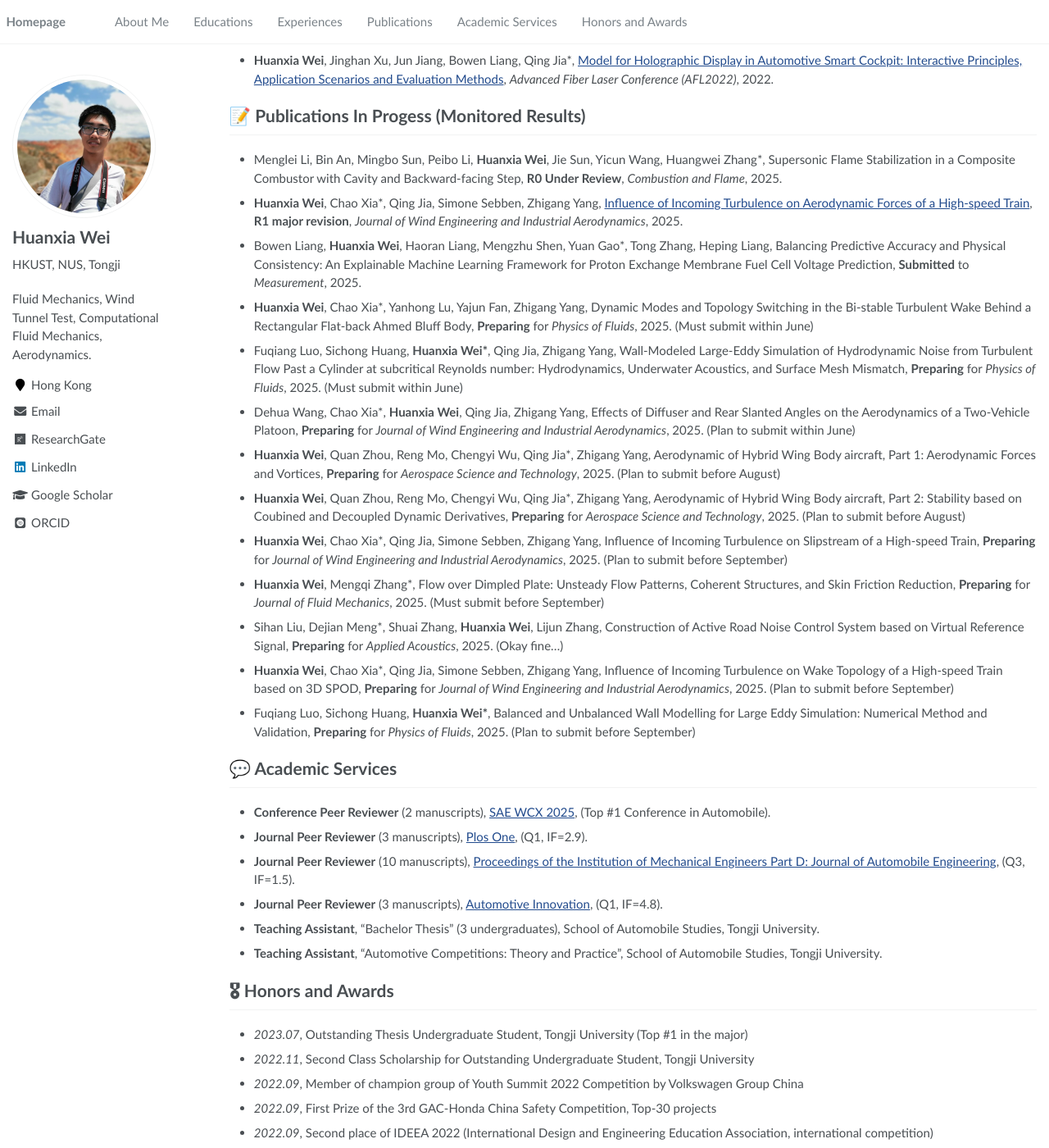
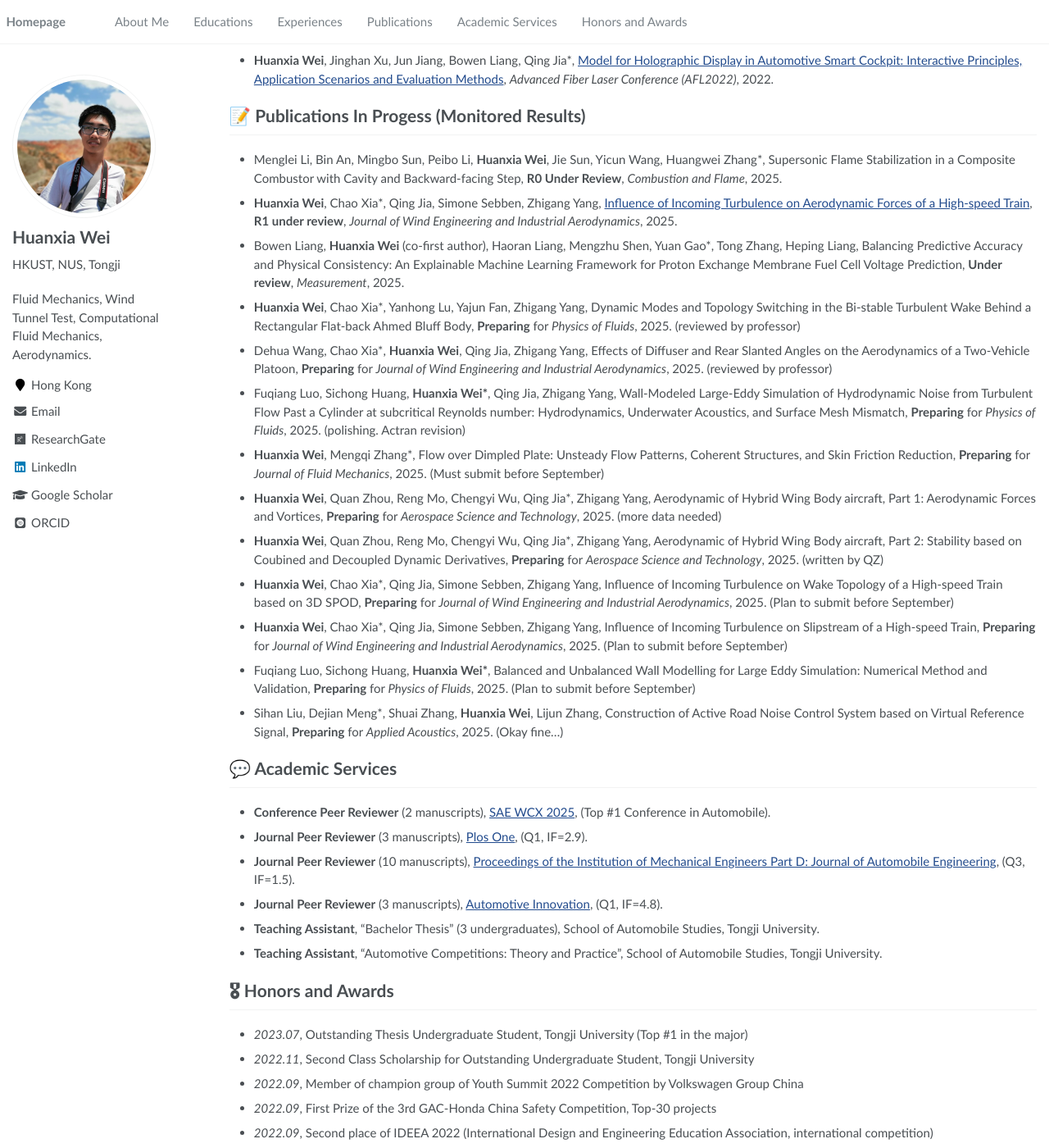
Before and after one commit to hweifluids/academicpage-dev1, a Jekyll site: the page built from _pages/about.md, in a window 1280 px wide and 1400 px high, scrolled down 1862 px. Shown: the whole window at 82% size. Built offline with Jekyll 4.4.1, drawn with Linux system fonts in a browser that asks for light colours; some web fonts are replaced.

Commit message:
Update about.md

```diff
--- a/_pages/about.md
+++ b/_pages/about.md
@@ -75,6 +75,16 @@ He has little citation     <a href="https://scholar.google.com/citations?user=5s
 
 - Qing Xia, Xinpeng Chen, **Huanxia Wei**, Guoliang Zhou, Jingmei Dong\*, [Static Sitting Posture Control during Writing Tasks in Idiopathic Scoliosis among Freshmen](https://doi.org/10.1186%2Fs13018-023-04228-z), *Journal of Orthopaedic Surgery and Research*, 2023 (Q1, If=2.8).
 
+
+
+
+
+
+
+
+
+
+
 # 📝 Conferences
 <span class='anchor' id='-conferences'></span>
 
@@ -94,37 +104,65 @@ He has little citation     <a href="https://scholar.google.com/citations?user=5s
 
 
 
+
+
+
+
+
+
+
+
+
+
+
+
+
+
 # 📝 Publications In Progess (Monitored Results)
 <span class='anchor' id='-publicationsIP'></span>
 
 - Menglei Li, Bin An, Mingbo Sun, Peibo Li, **Huanxia Wei**, Jie Sun, Yicun Wang, Huangwei Zhang\*, Supersonic Flame Stabilization in a Composite Combustor with Cavity and Backward-facing Step, **R0 Under Review**, *Combustion and Flame*, 2025.
 
-- **Huanxia Wei**, Chao Xia\*, Qing Jia, Simone Sebben, Zhigang Yang, [Influence of Incoming Turbulence on Aerodynamic Forces of a High-speed Train](https://github.com/hweifluids/hweifluids.github.io/raw/refs/heads/main/files/Preprints/HST_Turbulence_PartOne_Forces.pdf), **R1 major revision**, *Journal of Wind Engineering and Industrial Aerodynamics*, 2025.
+- **Huanxia Wei**, Chao Xia\*, Qing Jia, Simone Sebben, Zhigang Yang, [Influence of Incoming Turbulence on Aerodynamic Forces of a High-speed Train](https://github.com/hweifluids/hweifluids.github.io/raw/refs/heads/main/files/Preprints/HST_Turbulence_PartOne_Forces.pdf), **R1 under review**, *Journal of Wind Engineering and Industrial Aerodynamics*, 2025.
 
-- Bowen Liang, **Huanxia Wei**, Haoran Liang, Mengzhu Shen, Yuan Gao\*, Tong Zhang, Heping Liang, Balancing Predictive Accuracy and Physical Consistency: An Explainable Machine Learning Framework for Proton Exchange Membrane Fuel Cell Voltage Prediction, **Submitted** to *Measurement*, 2025.
+- Bowen Liang, **Huanxia Wei** (co-first author), Haoran Liang, Mengzhu Shen, Yuan Gao\*, Tong Zhang, Heping Liang, Balancing Predictive Accuracy and Physical Consistency: An Explainable Machine Learning Framework for Proton Exchange Membrane Fuel Cell Voltage Prediction, **Under review**, *Measurement*, 2025.
 
-- **Huanxia Wei**, Chao Xia\*, Yanhong Lu, Yajun Fan, Zhigang Yang, Dynamic Modes and Topology Switching in the Bi-stable Turbulent Wake Behind a Rectangular Flat-back Ahmed Bluff Body, **Preparing** for *Physics of Fluids*, 2025. (Must submit within June)
+- **Huanxia Wei**, Chao Xia\*, Yanhong Lu, Yajun Fan, Zhigang Yang, Dynamic Modes and Topology Switching in the Bi-stable Turbulent Wake Behind a Rectangular Flat-back Ahmed Bluff Body, **Preparing** for *Physics of Fluids*, 2025. (reviewed by professor)
 
-- Fuqiang Luo, Sichong Huang, **Huanxia Wei\***, Qing Jia, Zhigang Yang, Wall-Modeled Large-Eddy Simulation of Hydrodynamic Noise from Turbulent Flow Past a Cylinder at subcritical Reynolds number: Hydrodynamics, Underwater Acoustics, and Surface Mesh Mismatch, **Preparing** for *Physics of Fluids*, 2025. (Must submit within June)
+- Dehua Wang, Chao Xia\*, **Huanxia Wei**, Qing Jia, Zhigang Yang, Effects of Diffuser and Rear Slanted Angles on the Aerodynamics of a Two-Vehicle Platoon, **Preparing** for *Journal of Wind Engineering and Industrial Aerodynamics*, 2025. (reviewed by professor)
 
-- Dehua Wang, Chao Xia\*, **Huanxia Wei**, Qing Jia, Zhigang Yang, Effects of Diffuser and Rear Slanted Angles on the Aerodynamics of a Two-Vehicle Platoon, **Preparing** for *Journal of Wind Engineering and Industrial Aerodynamics*, 2025. (Plan to submit within June)
+- Fuqiang Luo, Sichong Huang, **Huanxia Wei\***, Qing Jia, Zhigang Yang, Wall-Modeled Large-Eddy Simulation of Hydrodynamic Noise from Turbulent Flow Past a Cylinder at subcritical Reynolds number: Hydrodynamics, Underwater Acoustics, and Surface Mesh Mismatch, **Preparing** for *Physics of Fluids*, 2025. (polishing. Actran revision)
 
 
 
 
-- **Huanxia Wei**, Quan Zhou, Reng Mo, Chengyi Wu, Qing Jia\*, Zhigang Yang, Aerodynamic of Hybrid Wing Body aircraft, Part 1: Aerodynamic Forces and Vortices, **Preparing** for *Aerospace Science and Technology*, 2025. (Plan to submit before August)
 
-- **Huanxia Wei**, Quan Zhou, Reng Mo, Chengyi Wu, Qing Jia\*, Zhigang Yang, Aerodynamic of Hybrid Wing Body aircraft, Part 2: Stability based on Coubined and Decoupled Dynamic Derivatives, **Preparing** for *Aerospace Science and Technology*, 2025. (Plan to submit before August)
+
+
+
+
+
+- **Huanxia Wei**, Mengqi Zhang\*, Flow over Dimpled Plate: Unsteady Flow Patterns, Coherent Structures, and Skin Friction Reduction, **Preparing** for *Journal of Fluid Mechanics*, 2025. (Must submit before September)
+
+
+
+
+- **Huanxia Wei**, Quan Zhou, Reng Mo, Chengyi Wu, Qing Jia\*, Zhigang Yang, Aerodynamic of Hybrid Wing Body aircraft, Part 1: Aerodynamic Forces and Vortices, **Preparing** for *Aerospace Science and Technology*, 2025. (more data needed)
+
+- **Huanxia Wei**, Quan Zhou, Reng Mo, Chengyi Wu, Qing Jia\*, Zhigang Yang, Aerodynamic of Hybrid Wing Body aircraft, Part 2: Stability based on Coubined and Decoupled Dynamic Derivatives, **Preparing** for *Aerospace Science and Technology*, 2025. (written by QZ)
+
+
+- **Huanxia Wei**, Chao Xia\*, Qing Jia, Simone Sebben, Zhigang Yang, Influence of Incoming Turbulence on Wake Topology of a High-speed Train based on 3D SPOD, **Preparing** for *Journal of Wind Engineering and Industrial Aerodynamics*, 2025. (Plan to submit before September)
 
 - **Huanxia Wei**, Chao Xia\*, Qing Jia, Simone Sebben, Zhigang Yang, Influence of Incoming Turbulence on Slipstream of a High-speed Train, **Preparing** for *Journal of Wind Engineering and Industrial Aerodynamics*, 2025. (Plan to submit before September)
 
-- **Huanxia Wei**, Mengqi Zhang\*, Flow over Dimpled Plate: Unsteady Flow Patterns, Coherent Structures, and Skin Friction Reduction, **Preparing** for *Journal of Fluid Mechanics*, 2025. (Must submit before September)
+- Fuqiang Luo, Sichong Huang, **Huanxia Wei\***, Balanced and Unbalanced Wall Modelling for Large Eddy Simulation: Numerical Method and Validation, **Preparing** for *Physics of Fluids*, 2025. (Plan to submit before September)
 
 - Sihan Liu, Dejian Meng\*, Shuai Zhang, **Huanxia Wei**, Lijun Zhang, Construction of Active Road Noise Control System based on Virtual Reference Signal, **Preparing** for *Applied Acoustics*, 2025. (Okay fine...)
 
-- **Huanxia Wei**, Chao Xia\*, Qing Jia, Simone Sebben, Zhigang Yang, Influence of Incoming Turbulence on Wake Topology of a High-speed Train based on 3D SPOD, **Preparing** for *Journal of Wind Engineering and Industrial Aerodynamics*, 2025. (Plan to submit before September)
 
-- Fuqiang Luo, Sichong Huang, **Huanxia Wei\***, Balanced and Unbalanced Wall Modelling for Large Eddy Simulation: Numerical Method and Validation, **Preparing** for *Physics of Fluids*, 2025. (Plan to submit before September)
+
+
 
 
 # 💬 Academic Services
```
